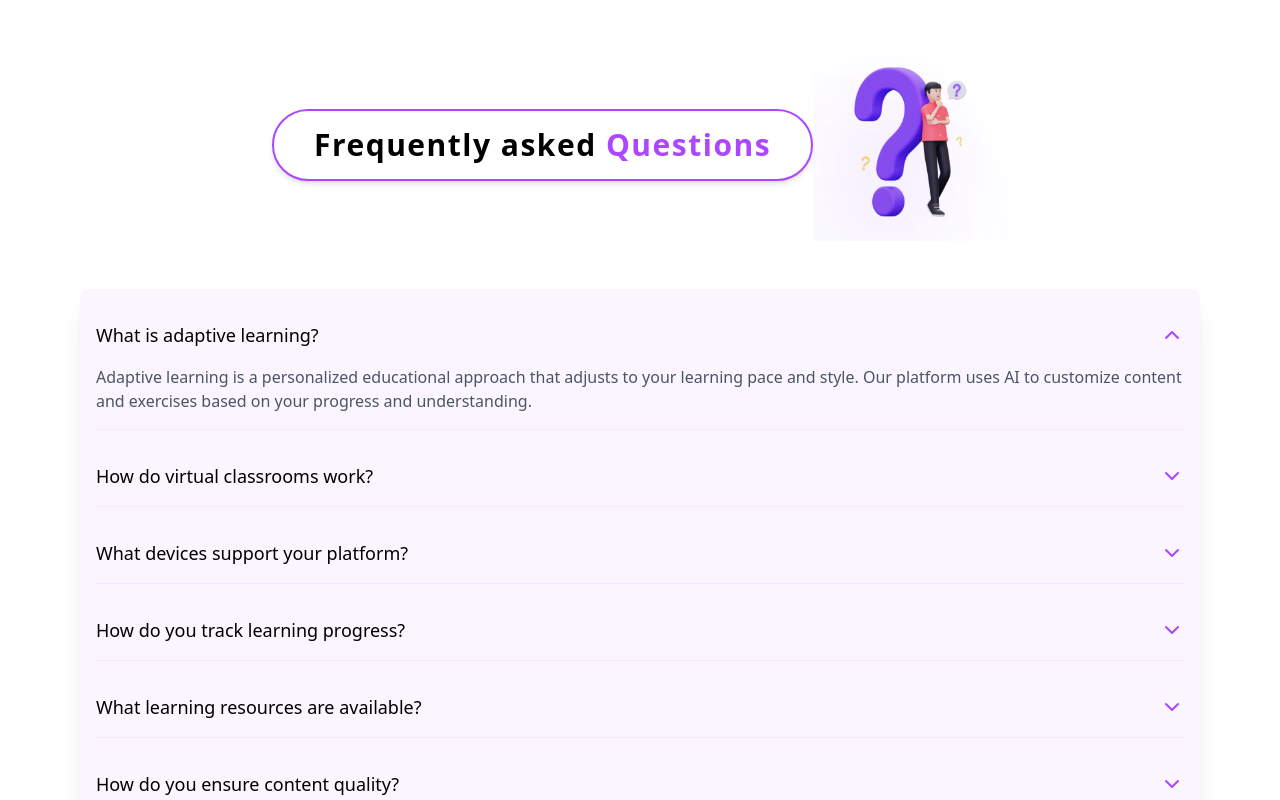
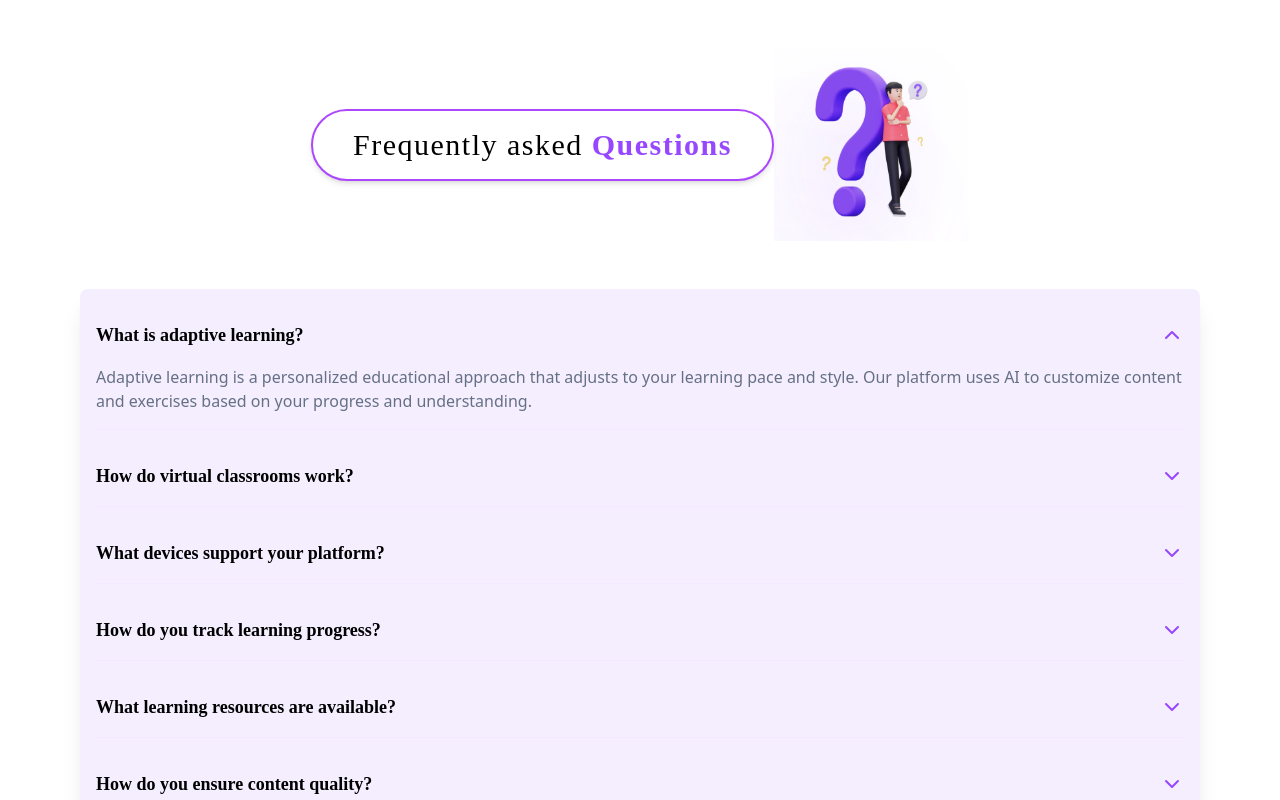
Before and after one commit to sagajax/LearnLed, a React (Vite) app: page / in a window 1280 px wide. Shown: the part 3940-4740 px from the top of the page. Built offline with nearby package versions, Linux system fonts and the light colour scheme.

Commit message:
changes of font and color in faq

```diff
--- a/src/components/Faq.jsx
+++ b/src/components/Faq.jsx
@@ -43,13 +43,13 @@ const FAQAccordion = () => {
   };
 
   return (
-    <div className="w-full max-w-6xl mx-auto px-4 py-8 bg-white rounded-lg ">
+    <div className="w-full max-w-6xl mx-auto px-4 py-8 bg-white rounded-lg">
       <div className="flex justify-center items-center mb-12 relative">
         <div className="bg-white px-10 py-4 rounded-full border-2 border-purple-500 shadow-md z-10">
-          <h2 className="text-2xl md:text-3xl font-bold tracking-wider">Frequently asked <span className="text-purple-500">Questions</span></h2>
+          <h2 className="text-2xl md:text-3xl font-medium tracking-wider font-['Objectivity']">Frequently asked <span className="text-[#9747FF] font-bold font-['Objectivity']">Questions</span></h2>
         </div>
-        <div className=" right-0 md:right-20 top-0">
-          <div className="relative w-[195px] h-[192px] ">
+        <div className="right-0 md:right-20 top-0">
+          <div className="relative w-[195px] h-[192px]">
             <img
               src={f1}
               alt="Question mark illustration"
@@ -59,7 +59,7 @@ const FAQAccordion = () => {
         </div>
       </div>
 
-      <div className="space-y-4 bg-purple-50 rounded-lg p-4 shadow-xl">
+      <div className="space-y-4 bg-[#F5EEFF] rounded-lg p-4 shadow-xl">
         {faqItems.map((item) => (
           <div
             key={item.id}
@@ -69,8 +69,8 @@ const FAQAccordion = () => {
               onClick={() => toggleItem(item.id)}
               className="w-full flex justify-between items-center py-4 text-left focus:outline-none"
             >
-              <h3 className="text-lg font-medium">{item.question}</h3>
-              <span className="text-purple-500">
+              <h3 className="text-lg font-bold text-black font-['Objectivity']">{item.question}</h3>
+              <span className="text-[#9747FF]">
                 {openItem === item.id ?
                   <ChevronUp className="w-6 h-6" /> :
                   <ChevronDown className="w-6 h-6" />
@@ -79,7 +79,7 @@ const FAQAccordion = () => {
             </button>
 
             {openItem === item.id && (
-              <div className="pb-4 text-gray-600">
+              <div className="pb-4 text-[#667085]">
                 <p>{item.answer}</p>
               </div>
             )}
```
